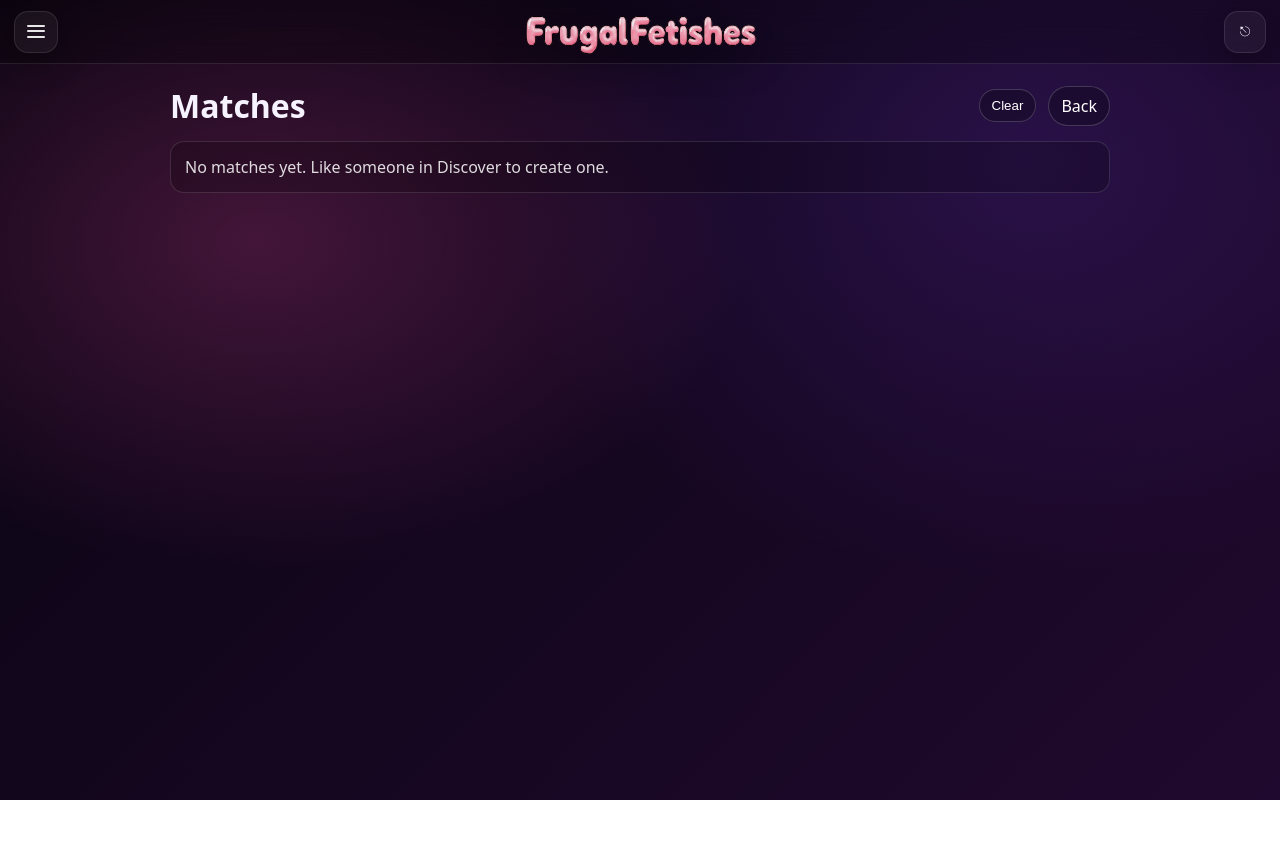
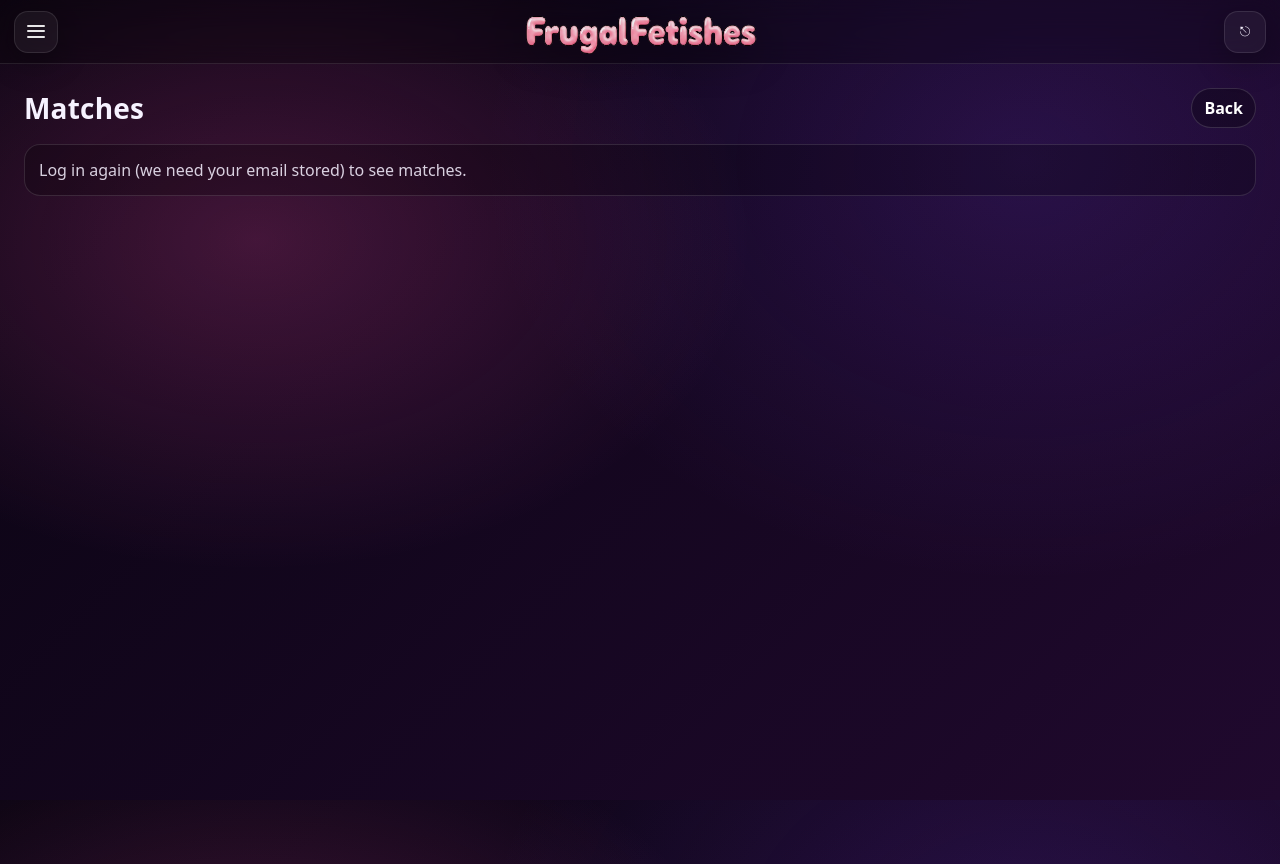
Before and after one commit to FrugalFetishes/frugalfetishes-frontend-next, a Next.js app: page /matches in a window 1280 px wide. Before the commit the page ends 800 px from the top, so only its background shows below. Built offline with nearby package versions, Linux system fonts and the light colour scheme.

Commit message:
Update page.tsx

```diff
--- a/src/app/matches/page.tsx
+++ b/src/app/matches/page.tsx
@@ -1,114 +1,92 @@
-// src/app/matches/page.tsx
-"use client";
+'use client';
 
 import { useEffect, useMemo, useState } from "react";
 import Link from "next/link";
-import { loadMatches, clearMatches, type StoredMatch } from "@/lib/matchesStore";
+import { getCurrentUserKey, getMatches, markAllMatchesSeen, getUnseenMatchesCount } from "@/lib/socialStore";
 
 export default function MatchesPage() {
-  const [items, setItems] = useState<StoredMatch[]>([]);
+  const [userKey, setUserKey] = useState<string | null>(null);
+  const [unseen, setUnseen] = useState(0);
 
   useEffect(() => {
-    setItems(loadMatches());
+    const k = getCurrentUserKey();
+    setUserKey(k);
+    setUnseen(getUnseenMatchesCount(k));
+    // When user opens Matches, clear the badge
+    markAllMatchesSeen(k);
+    setUnseen(0);
   }, []);
 
-  const has = items.length > 0;
-
-  const list = useMemo(() => items, [items]);
+  const matches = useMemo(() => getMatches(userKey), [userKey]);
 
   return (
-    <main style={{ padding: 20, maxWidth: 980, margin: "0 auto" }}>
-      <div style={{ display: "flex", alignItems: "center", gap: 12, marginBottom: 14 }}>
-        <h1 style={{ margin: 0 }}>Matches</h1>
-
-        <button
-          type="button"
-          onClick={() => {
-            clearMatches();
-            setItems([]);
-          }}
-          style={{
-            marginLeft: "auto",
-            borderRadius: 999,
-            border: "1px solid rgba(255,255,255,0.18)",
-            background: "rgba(0,0,0,0.25)",
-            color: "#fff",
-            padding: "8px 12px",
-            cursor: "pointer",
-          }}
-          aria-label="Clear matches (dev)"
-          title="Dev: clear matches"
-        >
-          Clear
-        </button>
-
+    <div style={{ minHeight: "100vh", padding: 24 }}>
+      <div style={{ display: "flex", alignItems: "center", justifyContent: "space-between", gap: 12, marginBottom: 16 }}>
+        <h1 style={{ margin: 0, fontSize: 28, letterSpacing: 0.2 }}>Matches</h1>
+        <div style={{ display: "flex", gap: 10, alignItems: "center" }}>
           <Link
             href="/discover"
             style={{
+              position: "relative",
+              padding: "8px 12px",
               borderRadius: 999,
-            border: "1px solid rgba(255,255,255,0.18)",
-            background: "rgba(0,0,0,0.25)",
+              border: "1px solid rgba(255,255,255,0.14)",
+              background: "rgba(0,0,0,0.28)",
               color: "#fff",
-            padding: "8px 12px",
               textDecoration: "none",
+              fontWeight: 700,
             }}
           >
             Back
           </Link>
         </div>
+      </div>
 
-      {!has ? (
-        <div
-          style={{
-            padding: 14,
-            borderRadius: 14,
-            border: "1px solid rgba(255,255,255,0.12)",
-            background: "rgba(0,0,0,0.20)",
-            color: "rgba(255,255,255,0.85)",
-          }}
-        >
-          No matches yet. Like someone in Discover to create one.
+      {!userKey && (
+        <div style={{ opacity: 0.85, padding: 14, borderRadius: 16, border: "1px solid rgba(255,255,255,0.14)", background: "rgba(0,0,0,0.28)" }}>
+          Log in again (we need your email stored) to see matches.
         </div>
-      ) : (
-        <div style={{ display: "grid", gridTemplateColumns: "repeat(auto-fill, minmax(220px, 1fr))", gap: 12 }}>
-          {list.map((m) => (
+      )}
+
+      {userKey && matches.length === 0 && (
+        <div style={{ opacity: 0.85, padding: 14, borderRadius: 16, border: "1px solid rgba(255,255,255,0.14)", background: "rgba(0,0,0,0.28)" }}>
+          No matches yet. Like someone in Discover and have them like you back.
+        </div>
+      )}
+
+      {userKey && matches.length > 0 && (
+        <div style={{ display: "grid", gridTemplateColumns: "repeat(auto-fill, minmax(220px, 1fr))", gap: 14, marginTop: 12 }}>
+          {matches.map((m) => (
             <Link
               key={m.id}
               href={`/matches/${encodeURIComponent(m.id)}`}
               style={{
-                display: "block",
-                borderRadius: 18,
-                overflow: "hidden",
-                border: "1px solid rgba(255,255,255,0.14)",
-                background: "rgba(0,0,0,0.22)",
                 textDecoration: "none",
                 color: "#fff",
+                borderRadius: 18,
+                border: "1px solid rgba(255,255,255,0.14)",
+                background: "rgba(0,0,0,0.28)",
+                overflow: "hidden",
               }}
             >
-              <div style={{ aspectRatio: "4/5", background: "rgba(255,255,255,0.06)", position: "relative" }}>
+              <div style={{ width: "100%", aspectRatio: "4 / 5", background: "rgba(255,255,255,0.06)", display: "flex", alignItems: "center", justifyContent: "center" }}>
                 {m.photoUrl ? (
                   // eslint-disable-next-line @next/next/no-img-element
-                  <img
-                    src={m.photoUrl}
-                    alt={`${m.name}'s photo`}
-                    style={{ width: "100%", height: "100%", objectFit: "cover" }}
-                  />
+                  <img src={m.photoUrl} alt={m.name} style={{ width: "100%", height: "100%", objectFit: "cover" }} />
                 ) : (
-                  <div style={{ padding: 14, color: "rgba(255,255,255,0.75)" }}>No photo</div>
+                  <div style={{ opacity: 0.75, fontWeight: 700 }}>No photo</div>
                 )}
               </div>
-
               <div style={{ padding: 12 }}>
-                <div style={{ fontWeight: 700 }}>{m.name}{typeof m.age === "number" ? `, ${m.age}` : ""}</div>
-                <div style={{ opacity: 0.75, fontSize: 13 }}>{m.city ?? ""}</div>
-                <div style={{ opacity: 0.55, fontSize: 12, marginTop: 6 }}>
-                  Matched {new Date(m.matchedAt).toLocaleString()}
+                <div style={{ fontWeight: 900, fontSize: 16, letterSpacing: 0.2 }}>
+                  {m.name}{m.age ? `, ${m.age}` : ""}
                 </div>
+                <div style={{ opacity: 0.85, fontSize: 13, marginTop: 4 }}>{m.city || ""}</div>
               </div>
             </Link>
           ))}
         </div>
       )}
-    </main>
+    </div>
   );
 }
```
Lines whose indentation alone changed are shown as unchanged.
